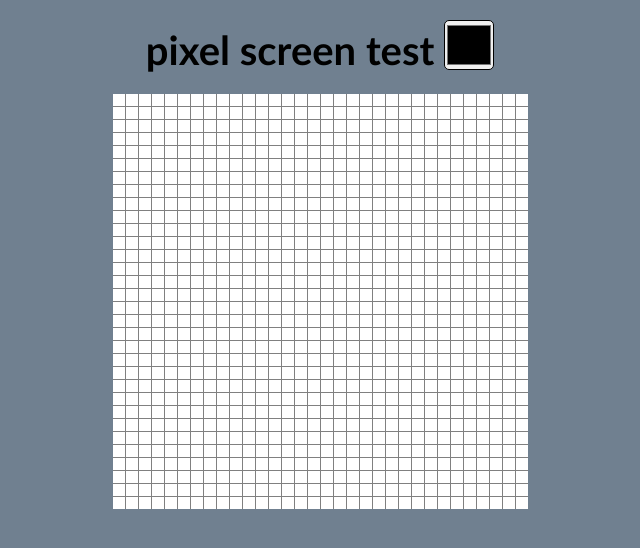
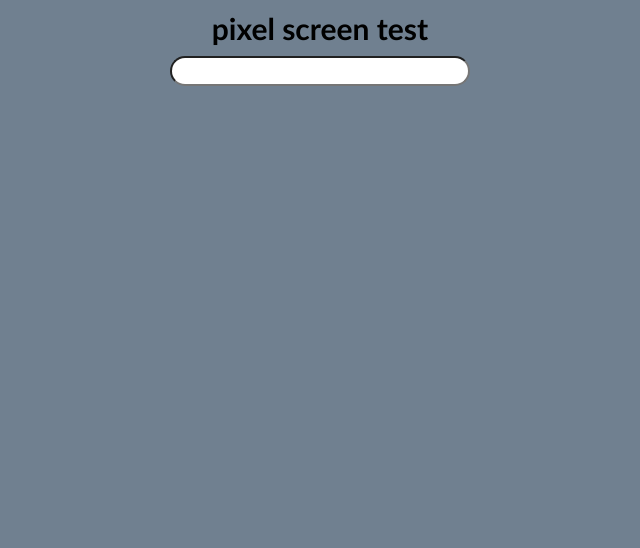
Before and after one commit to ysf125/PxS, a plain HTML site: page index.html in a window 1280 px wide. Shown: the whole page, without its empty margins (320-960 px from the left). Drawn offline with Linux system fonts and the light colour scheme.

Commit message:
updating html and css

```diff
--- a/PxS.js
+++ b/PxS.js
@@ -280,4 +280,3 @@ class PxS {
 }
 
 // working area
-let PxS1 = new PxS([32, 32], 12, "PxS", { grid: 1, correctInput: false })
--- a/S.css
+++ b/S.css
@@ -1,29 +1,37 @@
 * {
     margin: 0;
     padding: 0;
-box-sizing: border-box;}
-
-body{
-background:slategrey;
+    box-sizing: border-box;
 }
 
-.hone{
-font-family:'Segoe UI', Tahoma, Geneva, Verdana, sans-serif;
-font-size: 40px;
+body {
+    background: slategrey;
+}
+
+.hone {
+    font-family: 'Segoe UI', Tahoma, Geneva, Verdana, sans-serif;
+    font-size: 30px;
     text-align: center;
-margin-bottom: 20px;
-margin-top: 20px;
+    margin: 10px ;
     font-family: 'Trebuchet MS', sans-serif;
 }
 
-.outSide{
+.outSide,
+.inputs {
     display: flex;
     justify-content: center;
     align-items: center;
 }
 
-.input{
-width: 50px;
-height: 50px;
-border-radius: 5px;
+.inputs{
+    margin : 10px;
 }
+
+.inputText {
+    width: 300px;
+    height: 30px;
+    border-radius: 15px;
+    font-size: 15px;
+    font-family: 'Segoe UI', Tahoma, Geneva, Verdana, sans-serif ;
+    padding-left: 10px;
+}
--- a/index.html
+++ b/index.html
@@ -10,15 +10,21 @@
 
 <body id="body">
 
-    <h1 class="hone">pixel screen test
-        <input type="color" name="" id="color" class="input">
-    </h1>
+    <h1 class="hone">pixel screen test</h1>
+
+    <div class="inputs">
+        <input type="text" name="" id="text" class="inputText">
+    </div>
 
     <div class="outSide">
         <canvas id="PxS" class="PxS"></canvas>
     </div>
 
     <script src="PxS.js" type="module"></script>
+    <script type="module">
+        import { PxS } from "/PxS.js";
+
+    </script>
 </body>
 
 </html>
```
Lines whose indentation alone changed are shown as unchanged.
